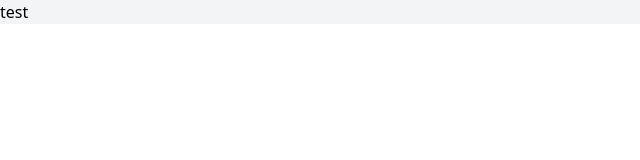
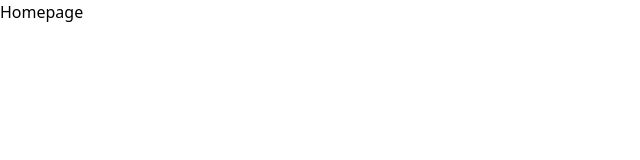
Before and after one commit to AlexanderPotiagalov/JourneyHacks2025, a React (Vite) app: page / in a window 1280 px wide. Shown: the top 160 px of the page, without its empty margins (0-640 px from the left). Built offline with nearby package versions, Linux system fonts and the light colour scheme.

Commit message:
setting the router

```diff
--- a/package.json
+++ b/package.json
@@ -12,7 +12,8 @@
   "dependencies": {
     "@tailwindcss/vite": "^4.0.6",
     "react": "^19.0.0",
-    "react-dom": "^19.0.0"
+    "react-dom": "^19.0.0",
+    "react-router-dom": "^7.1.5"
   },
   "devDependencies": {
     "@eslint/js": "^9.19.0",
--- a/src/App.jsx
+++ b/src/App.jsx
@@ -1,9 +1,25 @@
-import Test from "./components/Test.jsx";
+import {
+  Route,
+  CreateBrowserRouter,
+  CreateRoutesFromElements,
+  RouterProvider,
+  createBrowserRouter,
+  createRoutesFromElements,
+} from "react-router-dom";
+import Homepage from "./pages/Homepage.jsx";
 
+import MainLayout from "./layouts/MainLayout.jsx";
+const router = createBrowserRouter(
+  createRoutesFromElements(
+    <Route path="/" element={<MainLayout />}>
+      <Route index element={<Homepage />} />
+    </Route>
+  )
+);
 function App() {
   return (
     <>
-      <Test />
+      <RouterProvider router={router} />
     </>
   );
 }
--- a/src/components/Test.jsx
+++ /dev/null
@@ -1,5 +0,0 @@
-const test = () => {
-  return <div className="bg-gray-100">test</div>;
-};
-
-export default test;
--- /dev/null
+++ b/src/layouts/MainLayout.jsx
@@ -0,0 +1,10 @@
+import { Outlet } from "react-router-dom";
+const MainLayout = () => {
+  return (
+    <>
+      <Outlet />
+    </>
+  );
+};
+
+export default MainLayout;
--- /dev/null
+++ b/src/pages/Homepage.jsx
@@ -0,0 +1,5 @@
+const Homepage = () => {
+  return <div>Homepage</div>;
+};
+
+export default Homepage;
```
Also changed, not shown: 1 other file (tests, documents, lock files or other folders).
